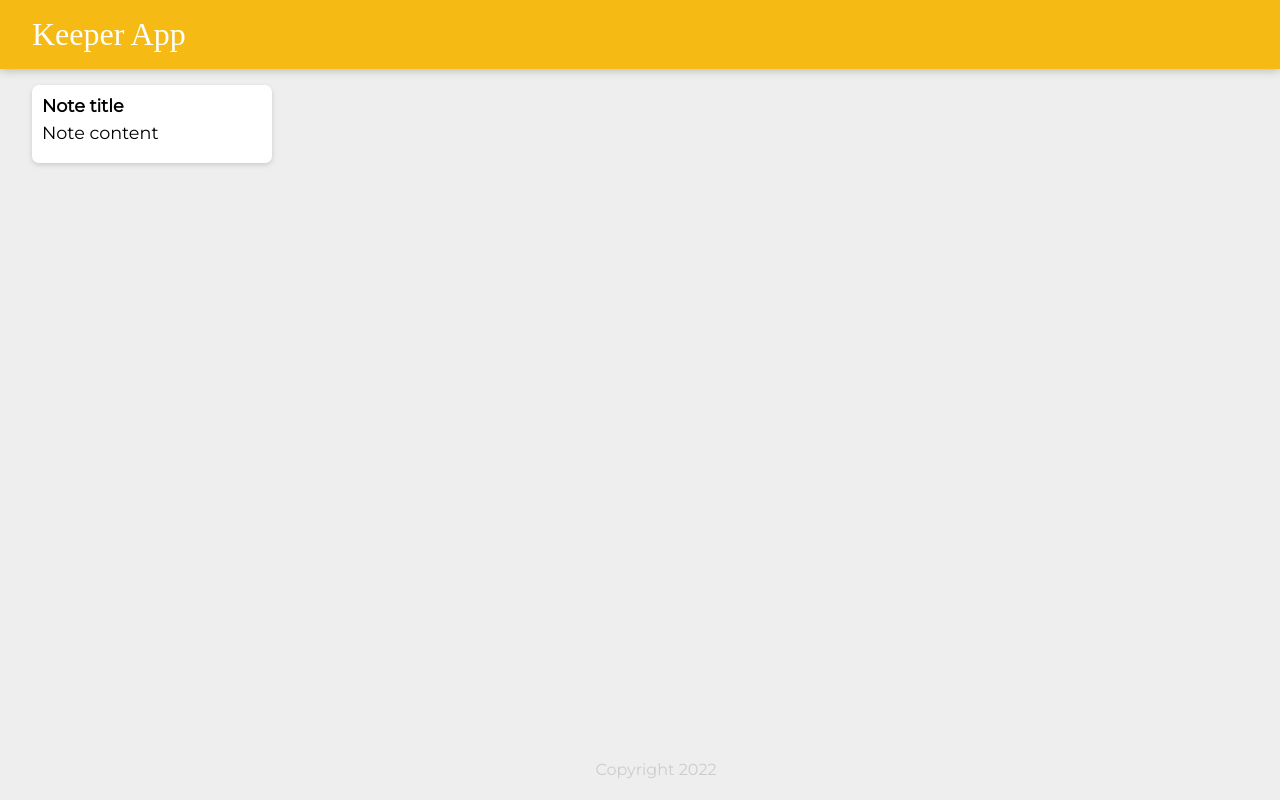
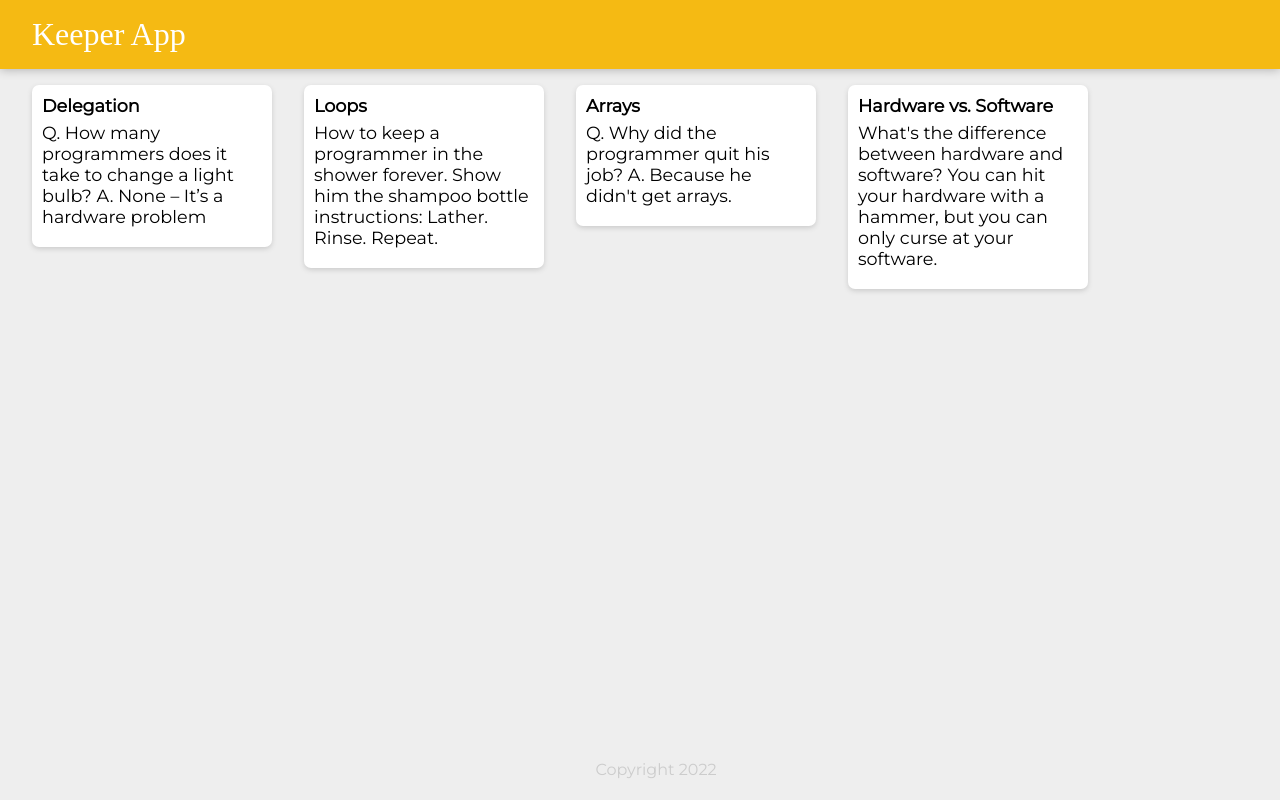
Before and after one commit to fredericreact/keeper-app, a React (Create React App) app: page / in a window 1280 px wide. Built offline with nearby package versions, Linux system fonts and the light colour scheme; a web font is replaced by a local one.

Commit message:
props and map

```diff
--- a/src/components/App.jsx
+++ b/src/components/App.jsx
@@ -2,12 +2,25 @@
 import Header from "./Header";
 import Footer from "./Footer";
 import Note from "./Note";
+import notes from "../notes";
+
+function createNote (noteItem) {
+return(
+<Note
+        key={noteItem.key}
+        title={noteItem.title}
+        content={noteItem.content}
+        />
+);
+}
+
 
 function App () {
+    console.log(notes[1].title);
     return(
         <div>
         <Header/>
-        <Note/>
+        {notes.map(createNote)}
         <Footer/>
         </div>
     );
@@ -15,3 +28,12 @@
 }
 
 export default App;
+
+
+
+
+// key: 3,
+//       title: "Arrays",
+//       content:
+//         "Q. Why did the programmer quit his job? A. Because he didn't get arrays."
+//     },
--- a/src/components/Note.jsx
+++ b/src/components/Note.jsx
@@ -1,10 +1,10 @@
 import React from "react";
 
-function Note () {
+function Note (props) {
     return (
         <div className="note">
-        <h1 >Note title</h1>
-        <p >Note content</p>
+        <h1 >{props.title}</h1>
+        <p >{props.content}</p>
         </div>
     )
 }
--- /dev/null
+++ b/src/notes.js
@@ -0,0 +1,29 @@
+const notes = [
+    {
+      key: 1,
+      title: "Delegation",
+      content:
+        "Q. How many programmers does it take to change a light bulb? A. None – It’s a hardware problem"
+    },
+    {
+      key: 2,
+      title: "Loops",
+      content:
+        "How to keep a programmer in the shower forever. Show him the shampoo bottle instructions: Lather. Rinse. Repeat."
+    },
+    {
+      key: 3,
+      title: "Arrays",
+      content:
+        "Q. Why did the programmer quit his job? A. Because he didn't get arrays."
+    },
+    {
+      key: 4,
+      title: "Hardware vs. Software",
+      content:
+        "What's the difference between hardware and software? You can hit your hardware with a hammer, but you can only curse at your software."
+    }
+  ];
+
+
+export default notes
```
